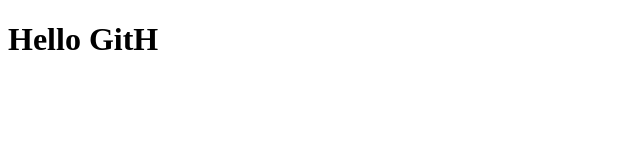
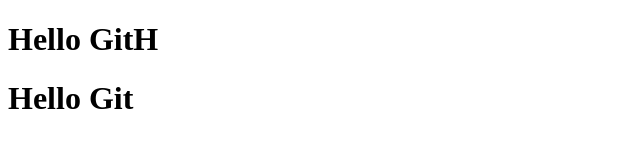
Before and after one commit to salarassaf/assed, a plain HTML site: page index.html in a window 1280 px wide. Shown: the whole page, without its empty margins (0-640 px from the left). Drawn offline with Linux system fonts and the light colour scheme.

Commit message:
Update index.html

```diff
--- a/index.html
+++ b/index.html
@@ -7,6 +7,6 @@
 </head>
 <body>
     <h1>Hello GitH</h1>
-
+     <h1>Hello Git</h1>
 </body>
 </html>
```
